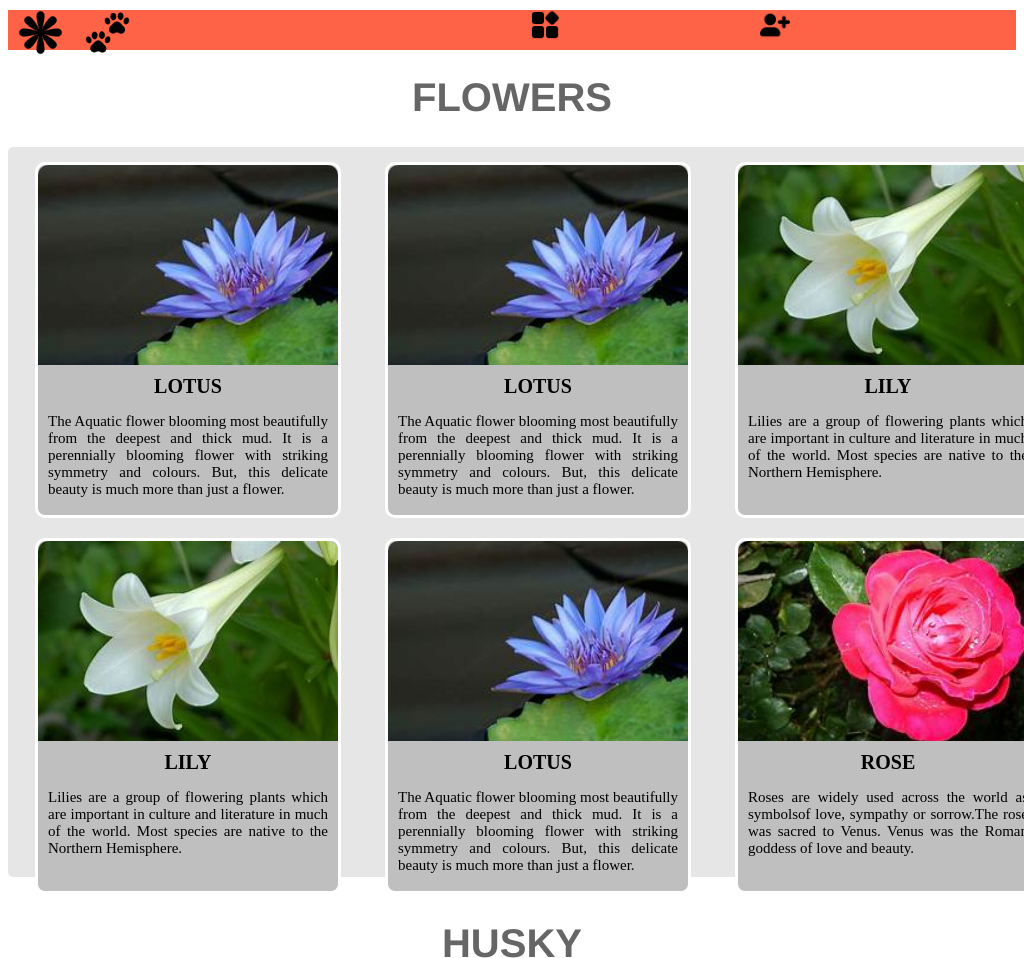
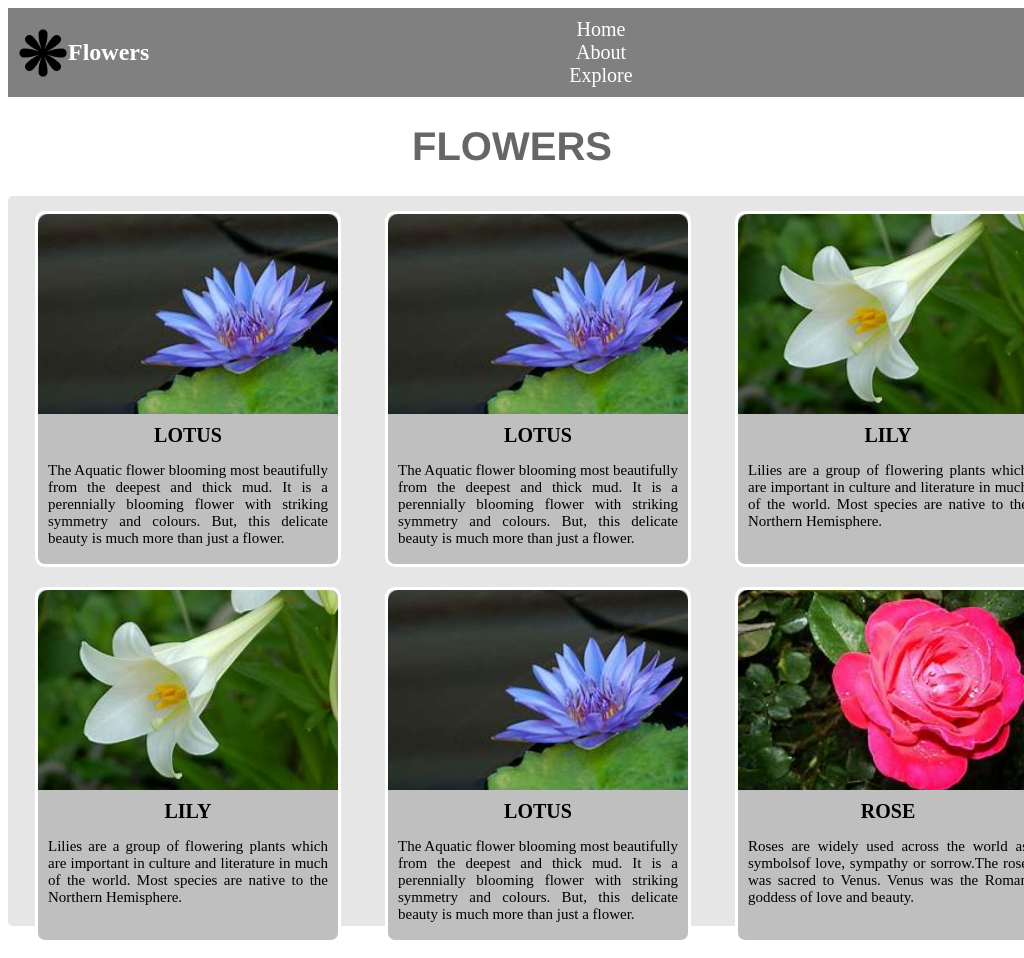
Before and after one commit to Gayatripatil1908/event-ticket, a plain HTML site: page pages/navbar.html in a window 1024 px wide. Shown: the top 958 px of the page. Drawn offline with Linux system fonts and the light colour scheme.

Commit message:
navbar updated

```diff
--- a/pages/navbar.html
+++ b/pages/navbar.html
@@ -23,7 +23,7 @@
             display: flex;
             flex-wrap: wrap;
             flex-direction: row-reverse;
-            justify-content:space-evenly;
+            justify-content:space-around;
             padding: 5px;
             border-radius: 5px;
             margin: auto;
@@ -63,78 +63,64 @@
         .info{
             font-size: 20px;
         }
+
+
+
+
+
         .navbar{
-            background-color: #e6e6e6;
+            background-color:gray;
+            color: white;
+            padding: 10px;
+            text-align: center;
+            width: 100%;
             position: sticky;
-            top: 10px;
-            height: 40px;
+            top: 0;
             display: flex;
-
-        }
-        .f-brand{
-            height: 45px;
-            margin-left: 10px;
+            align-items: center;
         }
         .menu{
-            height: 45px;
-            margin-left: 800px;
+            margin-left: 500px;
         }
-        .menu:hover{
-            border: 2px solid black;
-            transition: 0.2;
+        .search{
+            margin-left: 400px;
+        }
+        .brand-logo{
+            height: 50px;
+        }
+        .brand{
+            display: flex;
+            align-items: center;
+        }
+        .menu-item{
+            color: white;
+            text-decoration: none;
+            font-size: 20px;
+            margin: 0 20px;
+        }
+        .menu-item:hover{
+            text-decoration: underline;
+        }
+        .search-box{
+            padding: 5px 20px;
+            border-radius: 30px;
+            border: none;
 
         }
 
 
-        .search{
-            height: 45px;
-            margin-left:200px;
-
-        }
-        .search:hover{
-            border: 2px solid black;
-            transition: 0.2;
-        }
-        .signup{
-            height: 45px;
-            margin-left: 200px;
-
-        }
-        .signup:hover{
-            border: 2px solid black;
-            transition: 0.2;
-        }
-        .brand{
-            display: flex;
-        }
 
         /* laptop*/
         @media (min-width:801px) and (max-width:1200px) {
-            .search{
+            .search-box{
                 display: none;
-
             }
             .menu{
-            height: 30px;
-            margin-left: 400px;
-        }
-        .navbar{
-            background-color: tomato;
-            position: sticky;
-            top: 10px;
-            height: 40px;
-            display: flex;
-        }
-        .search{
-            height: 30px;
-            margin-left:200px;
+                margin-left: 400px;
+            }
 
-        }
-        .signup{
-            height: 30px;
-            margin-left: 200px;
 
-        }
+
 
         }
     </style>
@@ -142,17 +128,16 @@
 <body>
     <div class="navbar">
         <div class="brand">
-            <img src="./../img/flower.png"class="f-brand">&nbsp;&nbsp;&nbsp;
-            <img src="./../img/paws.png"class="f-brand">
+            <img src="./../img/flower.png"class="brand-logo"alt="Flower logo">
+            <h2>Flowers</h2>
         </div>
-        <div>
-            <img src="./../img/menu.png"class="menu">
+        <div class="menu">
+            <a href="#" class="menu-item">Home</a>
+            <a href="#" class="menu-item">About</a>
+            <a href="#" class="menu-item">Explore</a>
         </div>
-        <div>
-            <img src="./../img/search.png"class="search">
-        </div>
-        <div>
-            <img src="./../img/signup.png"class="signup">
+        <div class="search">
+            <input type="text"placeholder="search">
         </div>
     </div>
     <h1 class="heading">FLOWERS</h1>
```
